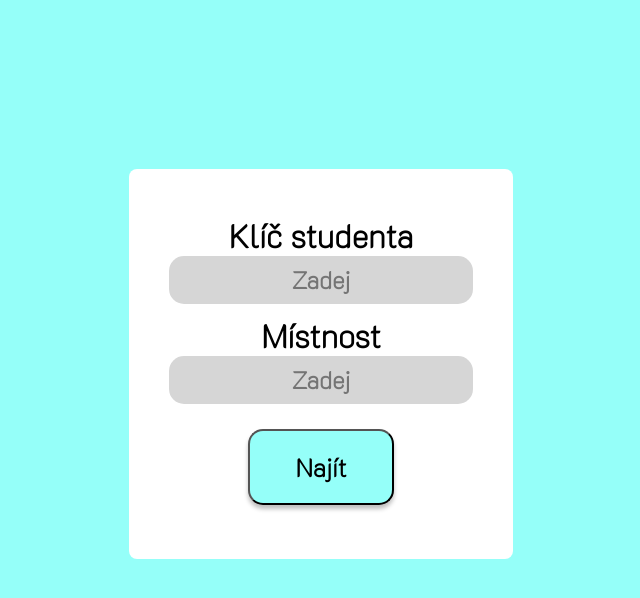
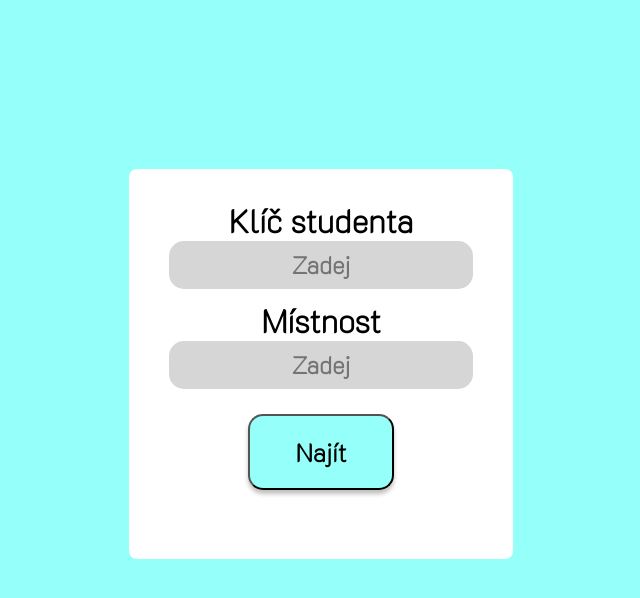
Before and after one commit to ulricht01/PS1, a Flask app: page / in a window 1280 px wide. Shown: the part 101-699 px from the top of the page, without its empty margins (339-979 px from the left). Run offline with Flask 3, Linux system fonts and the light colour scheme.

Commit message:
CSS a uprava html

```diff
--- a/code/static/styles.css
+++ b/code/static/styles.css
@@ -64,7 +64,21 @@ form {
     align-items: center;
 }
 
-#placeholder_login {
+
+.text_nazev {
+    font-family: 'K2D', sans-serif;
+    font-style: normal;
+    font-weight: bold;
+    font-size: 32px;
+    line-height: 42px;
+    display: flex;
+    align-items: center;
+    text-align: center;
+    color: #000000;
+    margin-top: 10px;
+}
+
+.input-area {
     font-family: 'K2D', sans-serif;
     font-style: normal;
     font-weight: bold;
@@ -76,30 +90,24 @@ form {
     color: #000000;
 }
 
-text_klic {
+.input-box {
     font-family: 'K2D', sans-serif;
     font-style: normal;
     font-weight: bold;
-    font-size: 32px;
+    font-size: 24px;
     line-height: 42px;
     display: flex;
     align-items: center;
     text-align: center;
     color: #000000;
-    margin-top: 25px;
 }
 
-text_mistnost {
-    font-family: 'K2D', sans-serif;
-    font-style: normal;
-    font-weight: bold;
-    font-size: 32px;
-    line-height: 42px;
-    display: flex;
-    align-items: center;
-    text-align: center;
-    color: #000000;
-    margin-top: 10px;
+
+
+input[type="text" i] {
+    background: #D6D6D6;
+    border-radius: 15px;
+    border-color: transparent;
 }
 
 input[type="text_klic"] {
--- a/code/templates/assignment.html
+++ b/code/templates/assignment.html
@@ -7,8 +7,8 @@
 <p>{{description}}</p>
 <form method="post" enctype="multipart/form-data">
     <!-- Vložení lokálního souboru -->
-    <label for="fileInput">Vyberte soubor:</label>
-    <input type="file" id="fileInput" name="fileInput">
+    <label class="text_nazev" for="fileInput">Vyberte soubor:</label>
+    <input class="input-box" type="file" id="fileInput" name="fileInput" style="margin-left: 170px;">
 
     <!-- Tlačítko pro odeslání formuláře -->
     <button type="submit" name="potvrdit">Odeslat</button>
--- a/code/templates/index.html
+++ b/code/templates/index.html
@@ -3,10 +3,10 @@
 {% block content %}
 <div class="content">
     <form method="post">
-        <text_klic> Klíč studenta </text_klic>
-        <input id="placeholder_login" type="text_klic" placeholder="Zadej" name="klic_student">
-        <text_mistnost> Místnost </text_mistnost>
-        <input id="placeholder_login" type="text_mistnost" placeholder="Zadej" name="mistnost">
+        <label class="text_nazev"> Klíč studenta </label>
+        <input class="input-box" id="placeholder_login" type="text_klic" placeholder="Zadej" name="klic_student">
+        <label class="text_nazev"> Místnost </label>
+        <input class="input-box" id="placeholder_login" type="text_mistnost" placeholder="Zadej" name="mistnost">
         <button type="submit" name="potvrdit">Najít</button>
     </form>
 </div>
```
Also changed, not shown: code/templates/create_assignment.html (+4 -4 lines), code/templates/create_room.html (+4 -4 lines), code/templates/new_student.html (+4 -4 lines).
